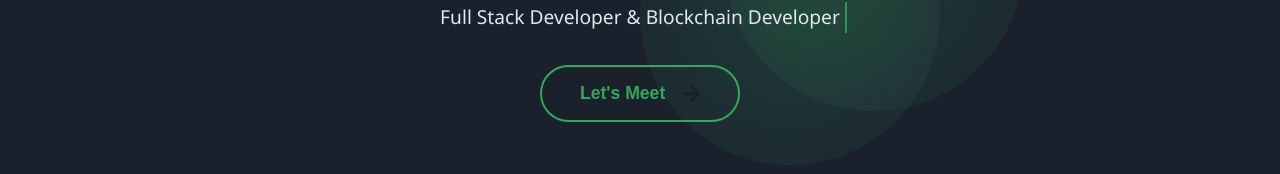
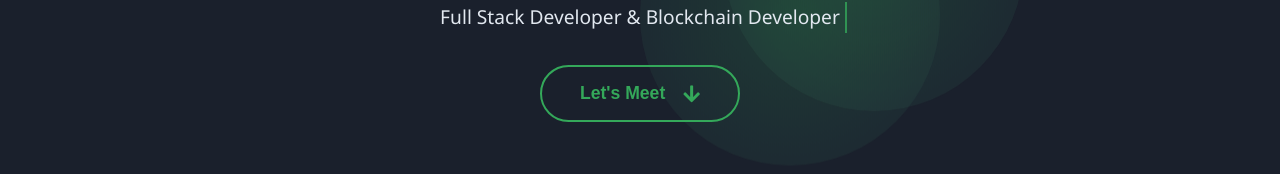
Before and after one commit to 0xOzgur/ozguruzden.com, a React (Create React App) app: page / in a window 1280 px wide. Shown: the part 453-627 px from the top of the page. Built offline with nearby package versions, Linux system fonts and the light colour scheme; no server answers.

Commit message:
arrow change

```diff
--- a/src/components/Hero.css
+++ b/src/components/Hero.css
@@ -126,13 +126,11 @@
   transition: transform 0.3s ease;
 }
 
-.hero-button:hover .button-arrow {
-  transform: translateX(5px); /* değişiklik: sadece X ekseninde hareket */
-}
+
 
 .button-arrow i {
   font-size: 1.2rem;
-  color: var(--primary-dark);
+  color: currentColor;
 }
 
 .hero-background {
--- a/src/components/Hero.js
+++ b/src/components/Hero.js
@@ -95,7 +95,7 @@ function Hero() {
 >
     <span>Let's Meet</span>
     <div className="button-arrow">
-        <i className="fas fa-arrow-right"></i>
+        <i className="fas fa-arrow-down"></i>
     </div>
 </button>
       </div>
```
